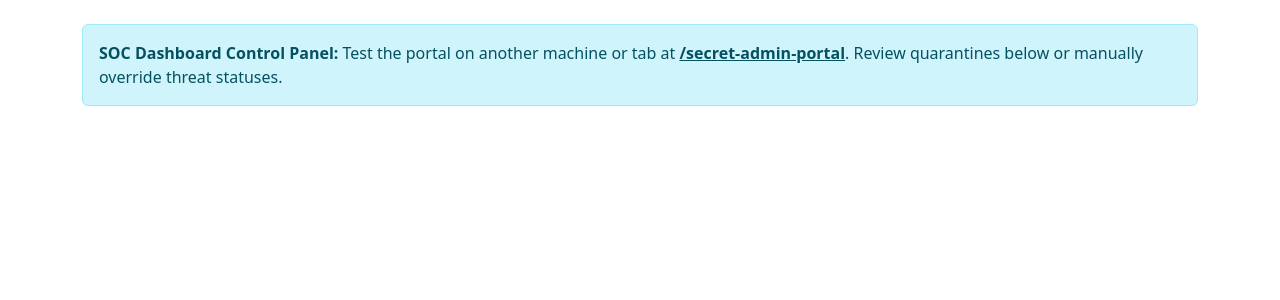
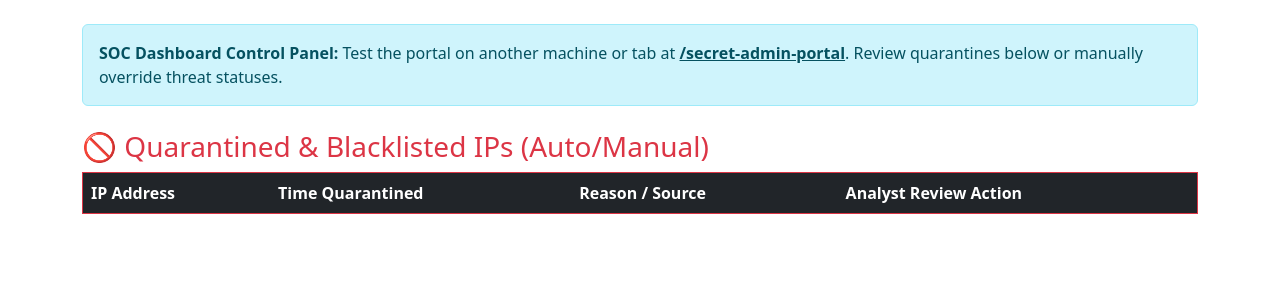
Before and after one commit to Zanele6293/Web-Based-Honeypot-and-Threat-Monitoring-Dashboard, a Flask app: page /dashboard in a window 1280 px wide. Shown: the part 121-421 px from the top of the page. Run offline with Flask 3, Linux system fonts and the light colour scheme; lists and menus that the app fills with data are empty.

Commit message:
created a table with just table headers

```diff
--- a/templates/dashboard.html
+++ b/templates/dashboard.html
@@ -18,6 +18,20 @@
             Test the portal on another machine or tab at <a href="/secret-admin-portal" target="_blank" class="alert-link">/secret-admin-portal</a>.
             Review quarantines below or manually override threat statuses.
     </div>
+
+    <h3 class="text-danger mt-4">🚫 Quarantined & Blacklisted IPs (Auto/Manual)</h3>
+        <div class="table-responsive mb-5">
+            <table class="table table-dark table-striped border border-danger">
+                <thead>
+                    <tr>
+                        <th>IP Address</th>
+                        <th>Time Quarantined</th>
+                        <th>Reason / Source</th>
+                        <th>Analyst Review Action</th>
+                    </tr>
+                </thead>
+            </table>
+        </div>
   </div>
 </body>
 </html>
```
